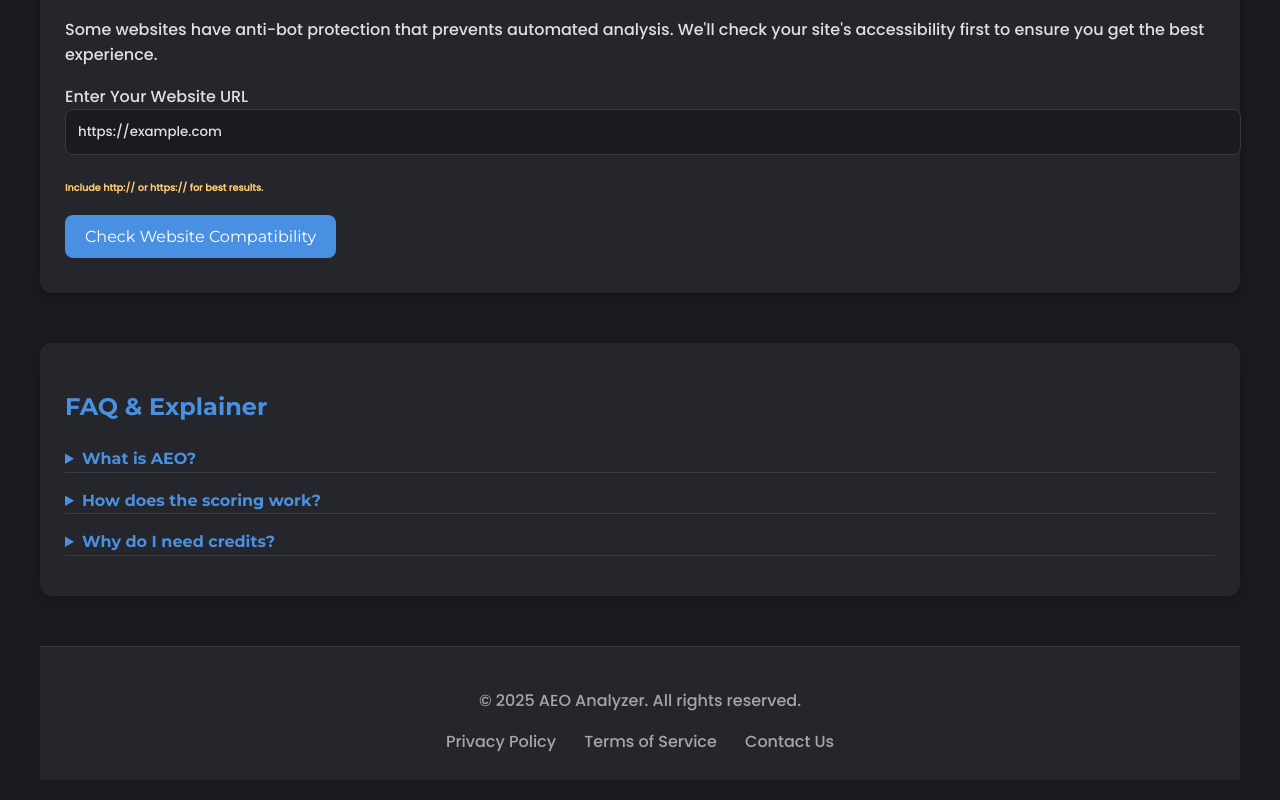
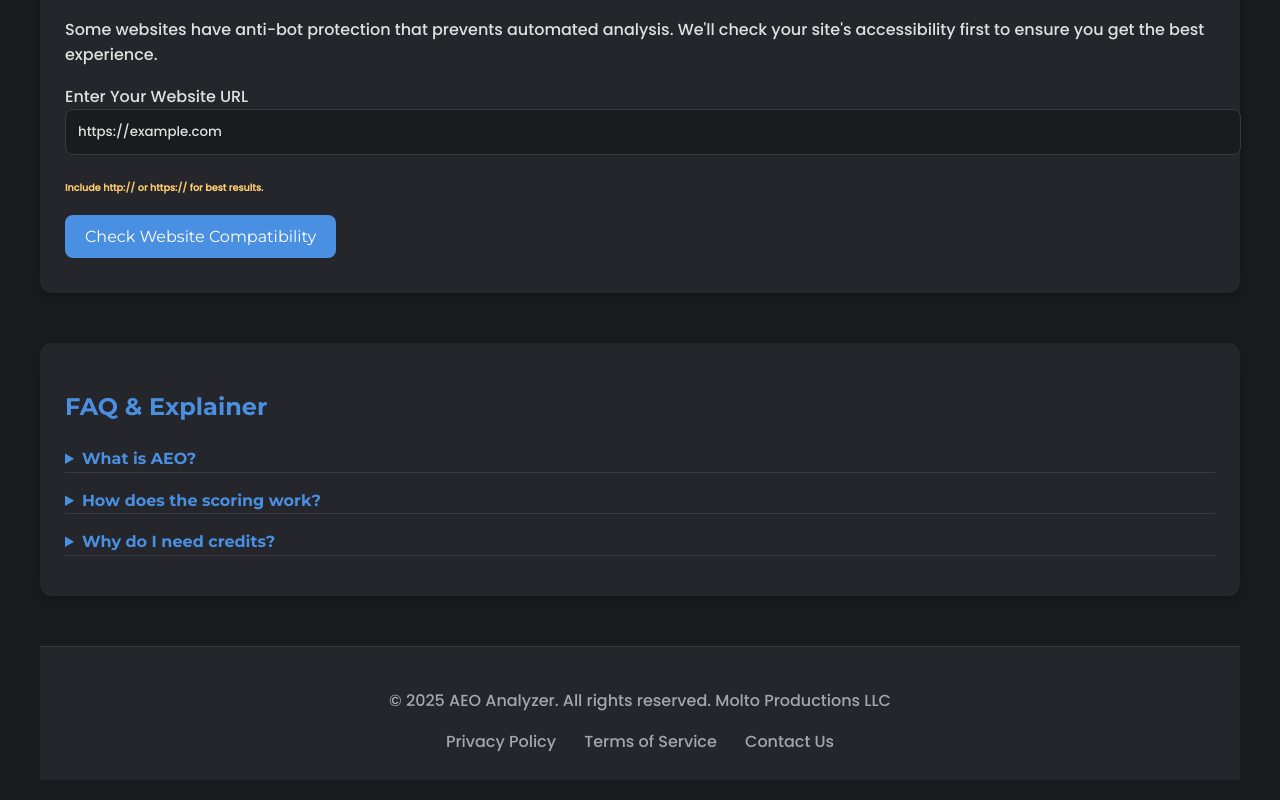
Before and after one commit to militanthippo/Molto, a website: page index.html in a window 1280 px wide. Shown: the part 741-1541 px from the top of the page. Drawn offline with Linux system fonts and the light colour scheme.

Commit message:
Update index.html
added Molto Prod in copyright footer to prompt redeploy

```diff
--- a/index.html
+++ b/index.html
@@ -172,7 +172,7 @@
     </section>
 
     <footer>
-        <p>© 2025 AEO Analyzer. All rights reserved.</p>
+        <p>© 2025 AEO Analyzer. All rights reserved. Molto Productions LLC</p>
         <a href="#">Privacy Policy</a>
         <a href="#">Terms of Service</a>
         <a href="#">Contact Us</a>
```
